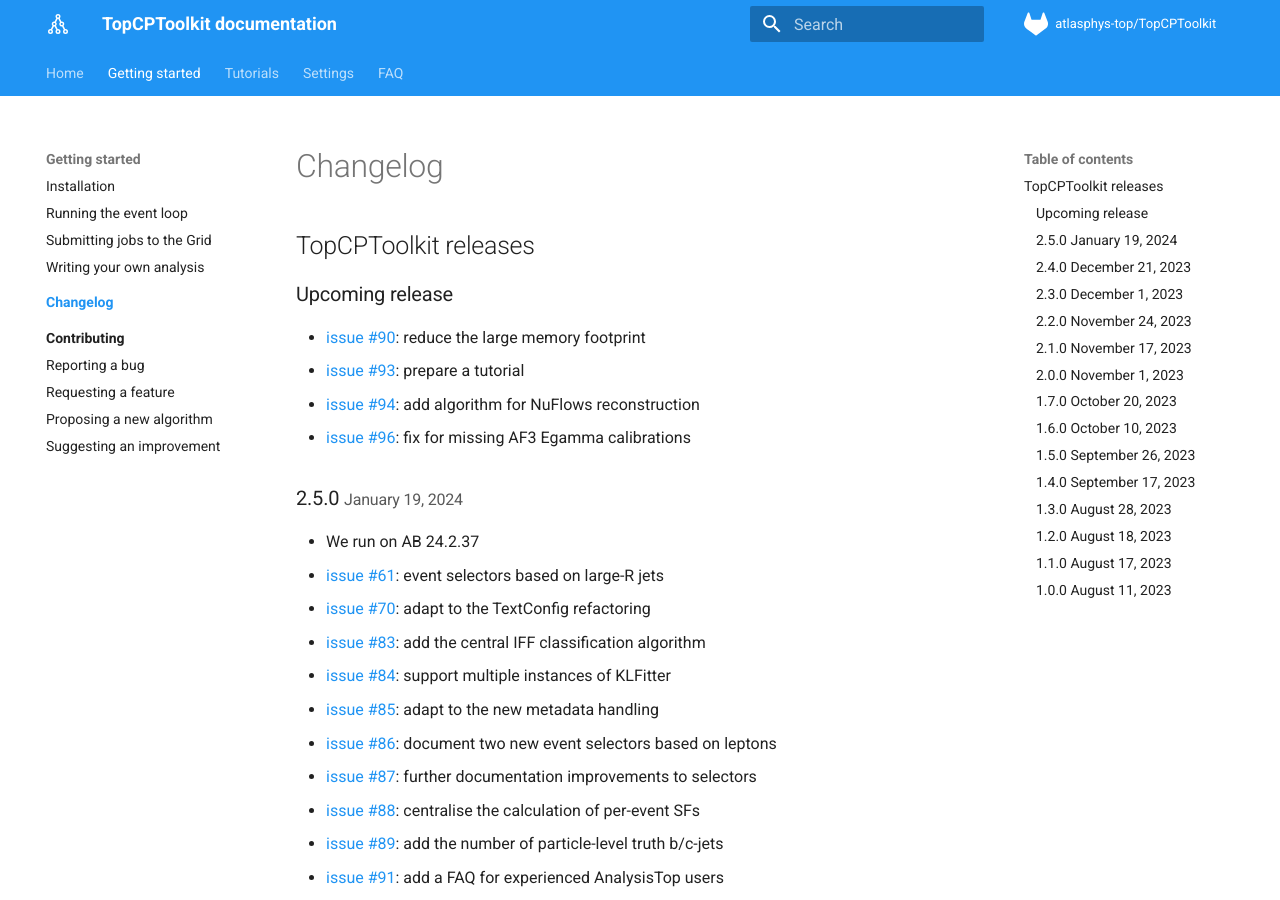
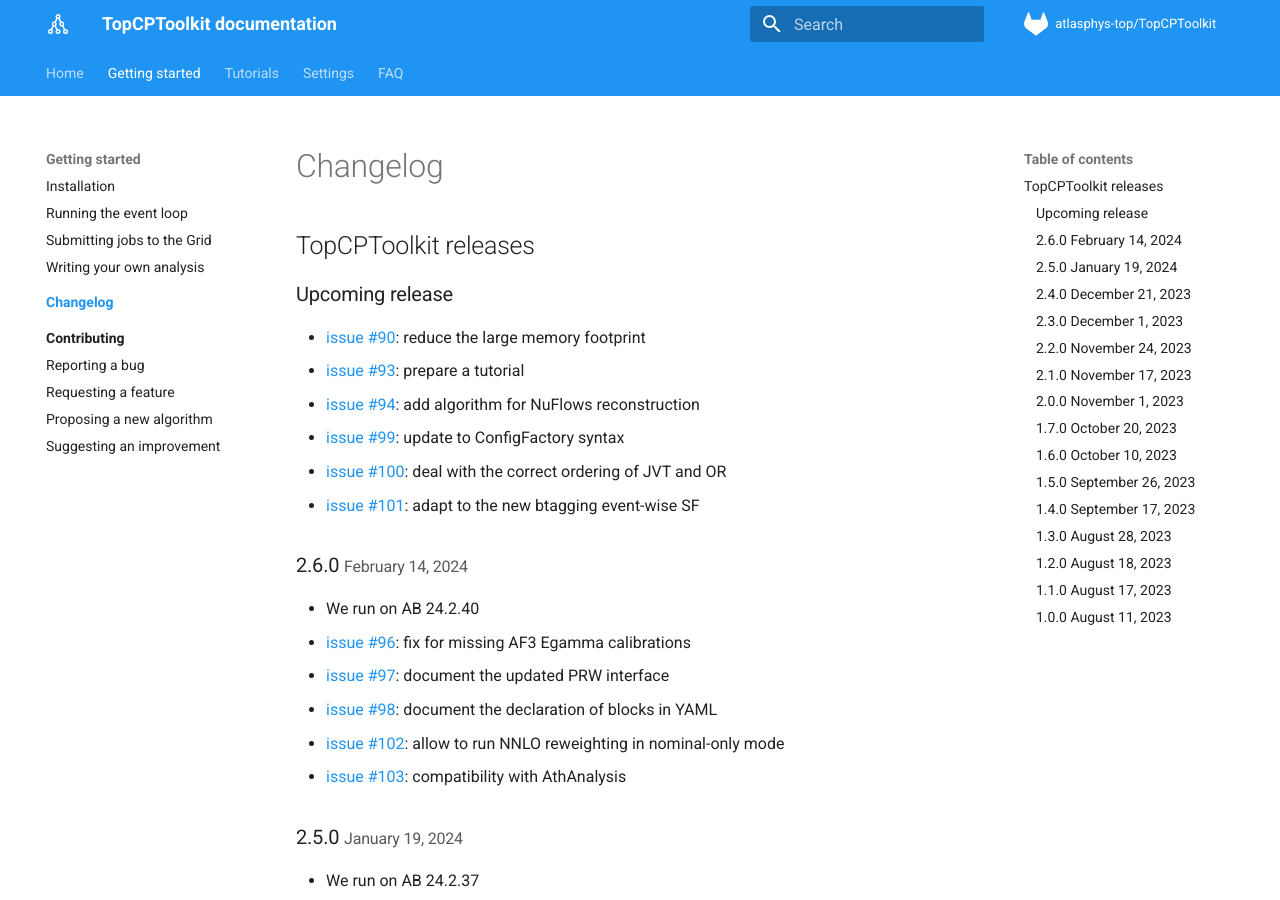
Before and after one commit to SuperNova76/TopCPToolKit, an MkDocs documentation site: the page built from docs/changelog/index.md, in a window 1280 px wide and 900 px high. Built offline with MkDocs 1.6.1 and Material for MkDocs 9.7.7, drawn with Linux system fonts in a browser that asks for light colours.

Commit message:
update changelog

```diff
--- a/docs/changelog/index.md
+++ b/docs/changelog/index.md
@@ -7,7 +7,18 @@
 - [issue #90](https://gitlab.cern.ch/atlasphys-top/reco/TopCPToolkit/-/issues/90): reduce the large memory footprint
 - [issue #93](https://gitlab.cern.ch/atlasphys-top/reco/TopCPToolkit/-/issues/93): prepare a tutorial
 - [issue #94](https://gitlab.cern.ch/atlasphys-top/reco/TopCPToolkit/-/issues/94): add algorithm for NuFlows reconstruction
+- [issue #99](https://gitlab.cern.ch/atlasphys-top/reco/TopCPToolkit/-/issues/99): update to ConfigFactory syntax
+- [issue #100](https://gitlab.cern.ch/atlasphys-top/reco/TopCPToolkit/-/issues/100): deal with the correct ordering of JVT and OR
+- [issue #101](https://gitlab.cern.ch/atlasphys-top/reco/TopCPToolkit/-/issues/101): adapt to the new btagging event-wise SF
+
+### 2.6.0 <small>February 14, 2024</small>
+- We run on AB 24.2.40
 - [issue #96](https://gitlab.cern.ch/atlasphys-top/reco/TopCPToolkit/-/issues/96): fix for missing AF3 Egamma calibrations
+- [issue #97](https://gitlab.cern.ch/atlasphys-top/reco/TopCPToolkit/-/issues/97): document the updated PRW interface
+- [issue #98](https://gitlab.cern.ch/atlasphys-top/reco/TopCPToolkit/-/issues/98): document the declaration of blocks in YAML
+- [issue #102](https://gitlab.cern.ch/atlasphys-top/reco/TopCPToolkit/-/issues/102): allow to run NNLO reweighting in nominal-only mode
+- [issue #103](https://gitlab.cern.ch/atlasphys-top/reco/TopCPToolkit/-/issues/103): compatibility with AthAnalysis
+
 
 ### 2.5.0 <small>January 19, 2024</small>
 - We run on AB 24.2.37
```
